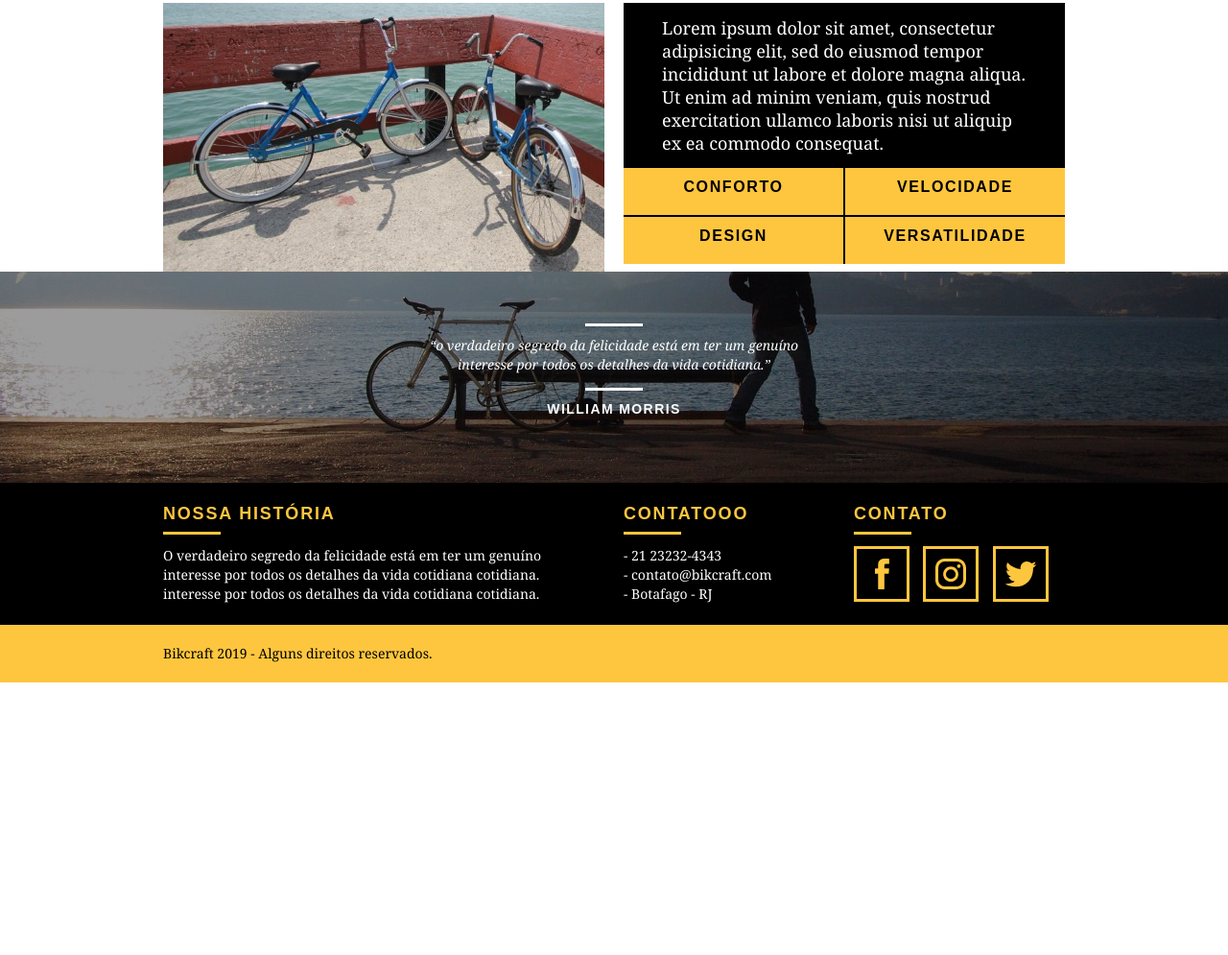
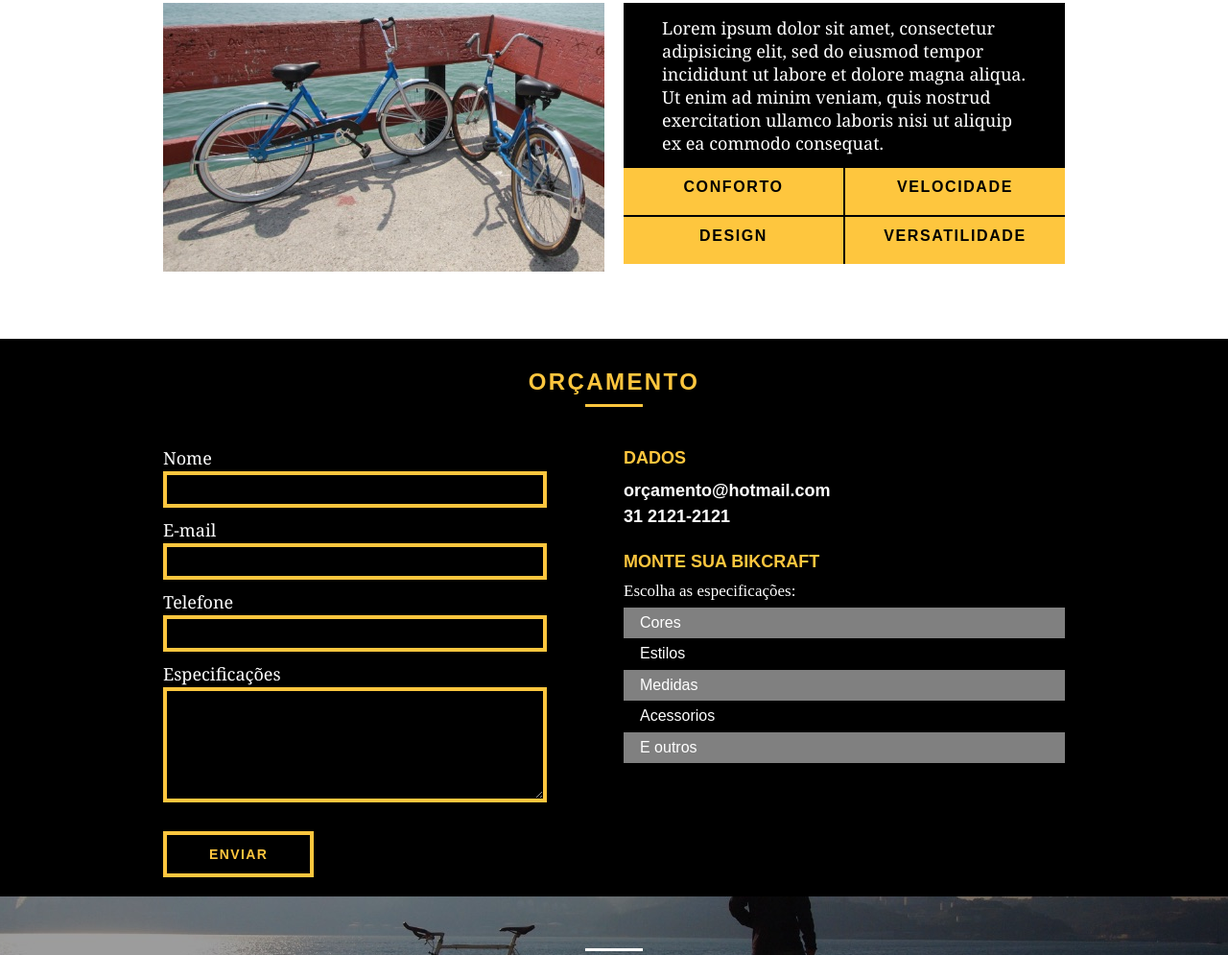
Before and after one commit to igorHung/cursoorigamid, a plain HTML site: page produtos.html in a window 1280 px wide. Shown: the part 1805-2800 px from the top of the page at 96% size. Before the commit the page ends 2516 px from the top, so only its background shows below. Drawn offline with Linux system fonts and the light colour scheme.

Commit message:
section orçamento
sessao de simplificada de cadastro e orçamento.

```diff
--- a/css/produtos.css
+++ b/css/produtos.css
@@ -100,7 +100,7 @@
 .produtos-secao h2:before{
 	content: "";
 	display: block;
-	width: 60px;
+	width: 70px;
 	height: 3px;
 	background: #fff;
 	margin: 0 70px;
@@ -111,7 +111,7 @@
 .produtos-secao h2:after{
 	content: "";
 	display: block;
-	width: 60px;
+	width: 70px;
 	height: 3px;
 	background: #fff;
 	margin: 0 70px;
@@ -157,3 +157,109 @@
 .produtos-info ul li:nth-child(even){
 	margin-left: 2px;
 }
+
+
+ /* Orçamento*/
+
+ .orcamento{
+ 	background-color: #000;
+ 	width: 100%;
+ 	margin-top: 70px;
+ }
+
+ .orcamento h2{
+ 	color: #FEC63E;
+ 	padding-top: 30px;
+ }
+
+ .orcamento h2:after{
+ 	background: #FEC63E;
+ }
+
+ .form{
+ 	padding-right: 60px;
+ }
+
+ .form label{
+ 	display: block;
+ 	color: #fff;
+ 	font-family: Georgia, serif;
+ 	font-size: 18px;
+ 	line-height: 27px;
+ }
+
+ .form input{
+ 	display: block;
+ 	width: 100%;
+ 	border: 4px solid #FEC63E;
+ 	background: none;
+ 	color: #fff;
+ 	padding: 7px 0;
+ 	margin-bottom: 10px;
+ 	outline: none;
+ 	font-size: 14px;
+ 	font-family: serif;
+
+ }
+
+  .form textarea{
+ 	display: block;
+ 	width: 100%;
+ 	height: 120px;
+ 	border: 4px solid #FEC63E;
+ 	background: none;
+ 	color: #fff;
+ 	padding: 7px 0;
+ 	margin-bottom: 10px;
+ 	outline: none;
+ 	font-size: 14px;
+ 	font-family: serif;
+
+ }
+
+ .form button{
+ 	background: none;
+ 	padding: 10px  44px;
+ 	margin: 20px 0;
+ }
+
+ .orcamento-dados{
+ 	color: #fff;
+
+ }
+
+ .orcamento-dados h3{
+ 	font-size: 18px;
+ 	color: #FEC63E;
+ 	padding-bottom: 7px;
+ 	text-transform: uppercase;
+ 	font-weight: bold;
+ 	line-height: 27px;
+ }
+
+ .orcamento-dados span{
+ 	display: block;
+ 	font-weight: bold;
+ 	line-height: 27px;
+ 	font-size: 18px;
+ }
+
+
+ .orcamento-dados-numero{
+ 	margin-bottom: 20px;
+ }
+
+ .orcamento-dados ul li{
+ 	background-color: gray;
+ 	padding: 7px 17px;
+ }
+
+ .orcamento-dados ul li:nth-of-type(even){
+ 	background-color: #000;
+ }
+
+ .orcamento-dados p{
+ 	margin-bottom: 7px;
+ 	font-family: serif;
+ 	font-size: 17px;
+ }
--- a/produtos.html
+++ b/produtos.html
@@ -21,8 +21,8 @@
 
 				<nav class="header_menu" class="grid-12">
 					<ul>
-						<li><a href="sobre.html" class="ativo">Sobre</a></li>
-						<li><a href="produtos.html">Produtos</a></li>
+						<li><a href="sobre.html" >Sobre</a></li>
+						<li><a href="produtos.html" class="ativo">Produtos</a></li>
 						<li><a href="portfolio.html">Portfolio</a></li>
 						<li><a href="contatos.html">Contatos</a></li>
 					</ul>
@@ -116,6 +116,43 @@
 
 			</section>
 
+			<section class="orcamento">
+				<div class="container">
+					<h2 class="subtitulo">Orçamento</h2>
+
+					<form id="form-orcamento" class=" form grid-8" >
+						<label for="nome">Nome</label>
+						<input type="text" name="nome">
+
+						<label for="email">E-mail</label>
+						<input type="text" name="email">
+
+						<label for="telefone">Telefone</label>
+						<input type="text" name="telefone">
+
+						<label for="spec">Especificações</label>
+						<textarea id="spec"></textarea>
+
+						<button type="submit" class="btn">Enviar</button>
+
+					</form>
+
+					<div class="orcamento-dados grid-8" >
+						<h3>Dados</h3>
+						<span>orçamento@hotmail.com</span>
+						<span class="orcamento-dados-numero">31 2121-2121</span>
+						<h3>Monte sua Bikcraft</h3>
+						<p>Escolha as especificações:</p>
+						<ul>
+							<li>Cores</li>
+							<li>Estilos</li>
+							<li>Medidas</li>
+							<li>Acessorios</li>
+							<li>E outros</li>
+						</ul>
+					</div>
+				</div>
+			</section>
 
 
 
```
